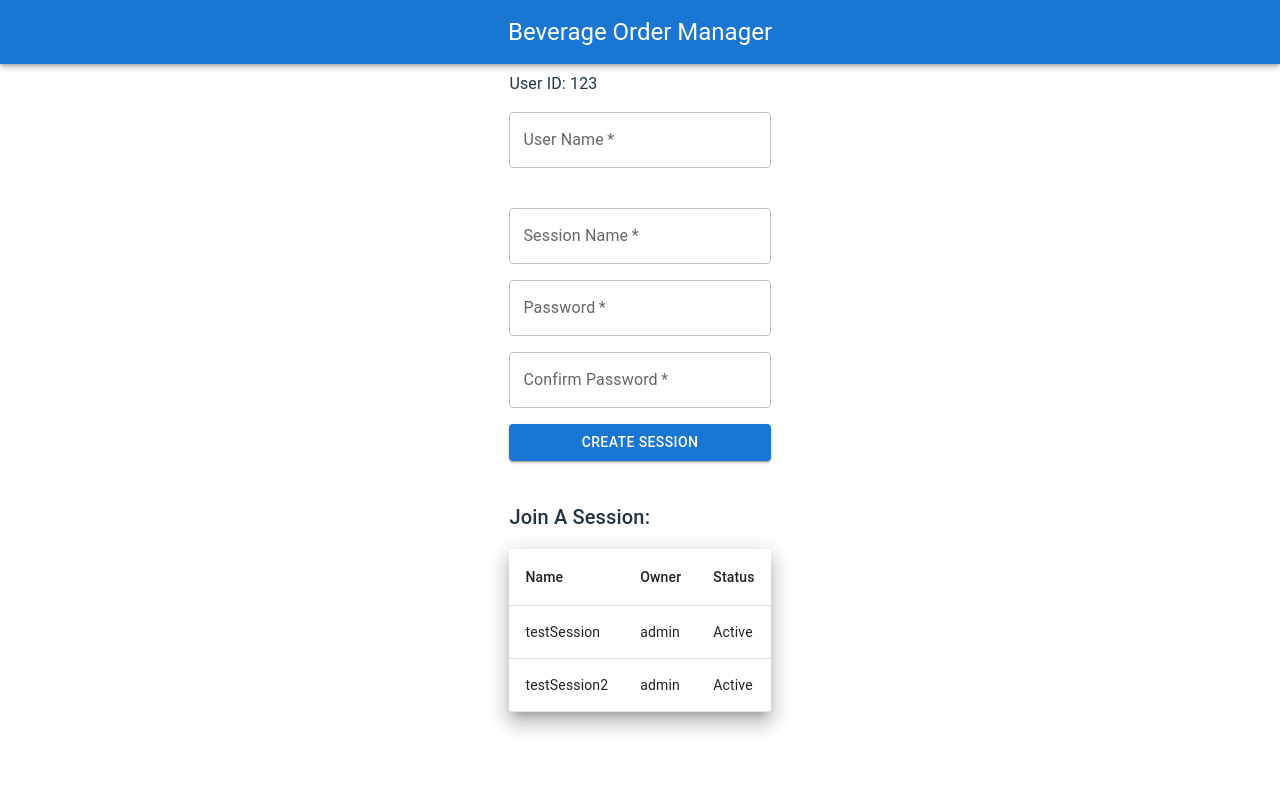
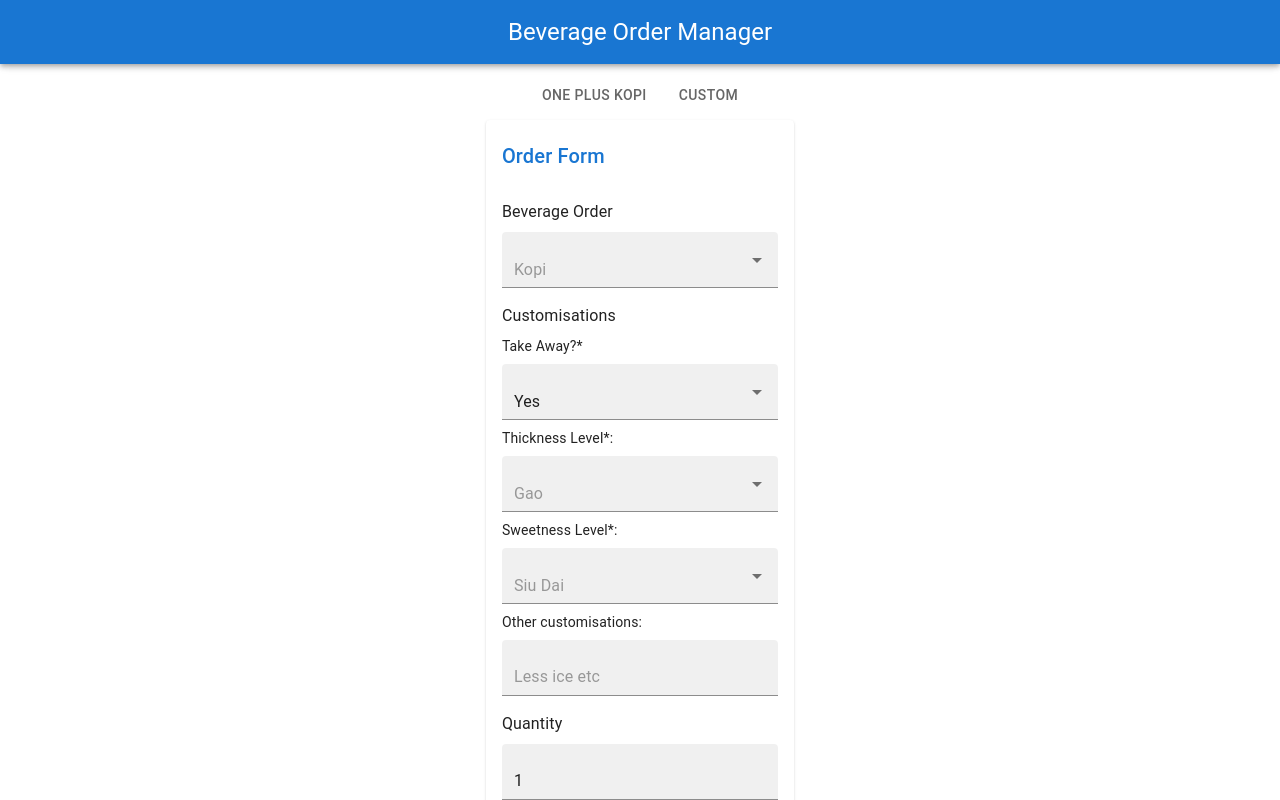
Before and after one commit to dexsjw/beverage-order-manager, a React (Vite) app: page /main-session/1 in a window 1280 px wide. Before the commit this address led to /. Shown: the top 800 px of the page. Built offline with nearby package versions, Linux system fonts and the light colour scheme; some icons are missing.

Commit message:
switched to using main-session/sessionId path

```diff
--- a/src/App.tsx
+++ b/src/App.tsx
@@ -15,8 +15,8 @@ function App() {
         <Routes>
           <Route path="/" element={<BaseLayout />}>
             <Route index element={<Home />} />
-            {/* <Route path="main-session/:sessionId" element={<MainSession />} /> */}
-            <Route path="main-session" element={<MainSession />} />
+            <Route path="main-session/:sessionId" element={<MainSession />} />
+            {/* <Route path="main-session" element={<MainSession />} /> */}
             <Route path="history/:sessionId" element={<History />} />
             <Route path="*" element={<DefaultPage />} />
           </Route>
```
